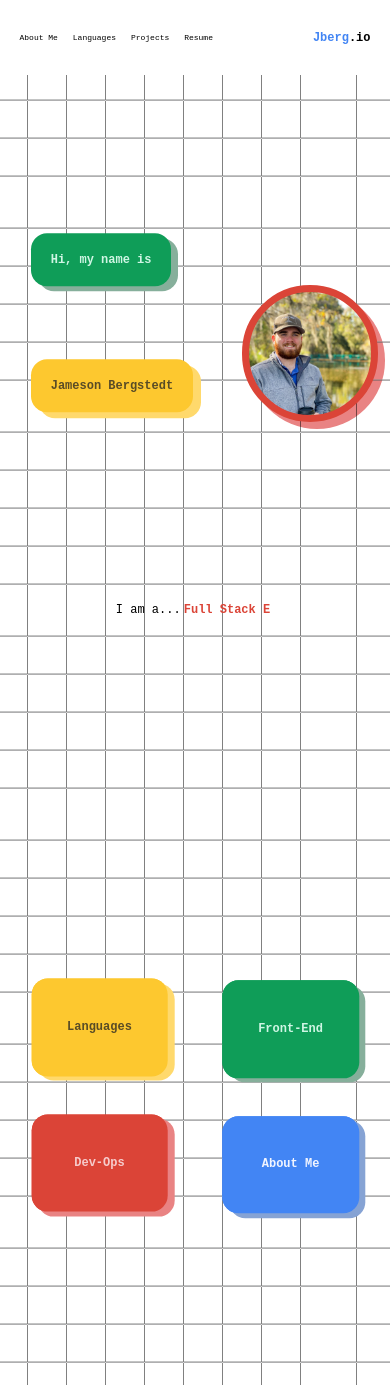
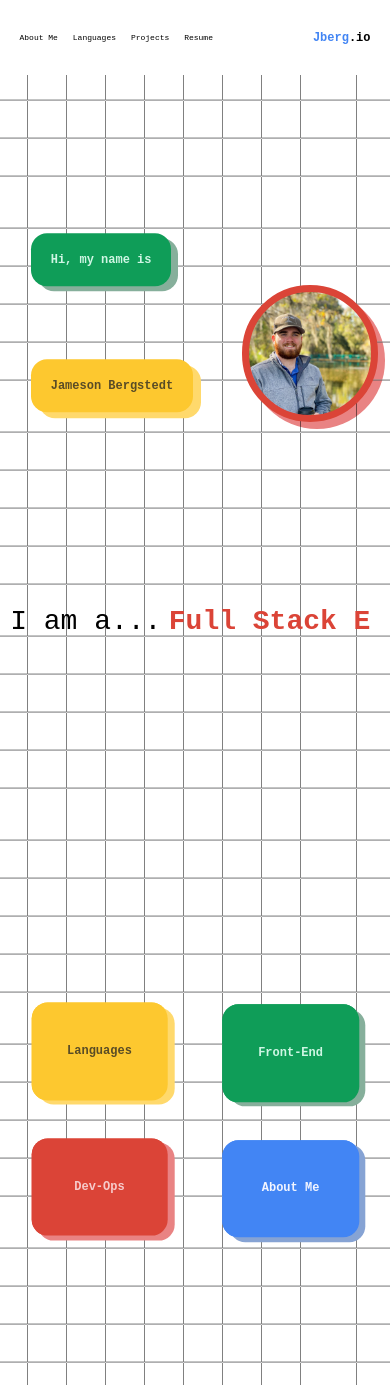
Before and after one commit to JamesonBergstedt/Portfolio, a React (Vite) app: page / in a window 390 px wide. Shown: the top 1385 px of the page. Built offline with nearby package versions, Linux system fonts and the light colour scheme; the HTML template or start-up script is replaced by a standard one; a web font is replaced by a local one.

Commit message:
Responsive text on typewriter

```diff
--- a/src/components/Header.tsx
+++ b/src/components/Header.tsx
@@ -154,24 +154,25 @@ const Header = () => {
           </div>
         </div>
       </div>
-      <div className="  text-header_lg text-black  font-azeret w-full">
-        <div className="mx-auto w-fit whitespace-nowrap">
-          <span className="">I am a...</span>
+      <div className="text-black font-azeret w-full">
+        <div className="mx-auto w-fit whitespace-nowrap ">
+          <span className="text-typewriter">I am a...</span>
           <span
             style={{
               color: `${colorClasses[currentIndex % colorClasses.length]}`,
+              fontSize: "clamp(1.75rem, 2.5vw, 6rem)",
             }}
-            className="text-nowrap font-semibold "
+            className="text-nowrap font-semibold"
           >
             <TypeAnimation
               sequence={sequence}
               wrapper="span"
               speed={{ type: "keyStrokeDelayInMs", value: 100 }}
               repeat={Infinity}
-              style={{}}
-              className={`font-bebas text-header_lg text-center ps-[2%] text-nowrap ${
+              className={`font-bebas text-center ps-[2%] text-nowrap ${
                 colorClasses[currentIndex % colorClasses.length]
               }`}
+              style={{ fontSize: "clamp(1.75rem, 2.5vw, 6rem)" }}
             />
           </span>
         </div>
--- a/src/components/Languages.tsx
+++ b/src/components/Languages.tsx
@@ -370,7 +370,7 @@ const Languages: React.FC<any> = () => {
         className=" flex justify-center items-center min-h-[110vh] pb-[10%]"
       >
         <div className="flex  flex-wrap justify-center items-center w-full ">
-          <div className="flex justify-center items-center w-[75vw] ">
+          <div className="flex justify-center items-center w-[75vw] max-h-[1200px]">
             <motion.div
               key={yellowKey}
               id="yellow"
@@ -409,7 +409,7 @@ const Languages: React.FC<any> = () => {
                     : { height: "0vw", width: "0vw" }
                 }
                 transition={{ duration: 2.5, ease: "easeInOut" }}
-                className="bg-gray-100 absolute h-[50vmax] w-[40vmax] -z-30 top-[30%] max-h-[110vh] max-w-[1100px] rounded-2xl "
+                className="bg-gray-100 absolute h-[50vmax] w-[40vmax] -z-30 top-[30%] max-h-[100vh] max-w-[1100px] rounded-2xl "
                 onClick={(e) => e.stopPropagation()}
               >
                 <div className="flex justify-end pt-[5%] pr-[5%] ">
@@ -464,7 +464,7 @@ const Languages: React.FC<any> = () => {
                 }
                 transition={{ duration: 2.5, ease: "easeInOut" }}
                 className={
-                  "bg-gray-300 absolute h-[50vmax] w-[40vmax] -z-40 max-h-[110vh] max-w-[1100px] rounded-2xl top-[35%] ml-[10%] "
+                  "bg-gray-300 absolute h-[50vmax] w-[40vmax] -z-40 max-h-[100vh] max-w-[1100px] rounded-2xl top-[35%] ml-[10%] "
                 }
               ></motion.div>
             </motion.div>
@@ -507,7 +507,7 @@ const Languages: React.FC<any> = () => {
                     : { height: "0vw", width: "0vw" }
                 }
                 transition={{ duration: 1.5, ease: "easeInOut" }}
-                className="bg-gray-100 absolute h-[50vmax] w-[40vmax] -z-30 top-[30%] max-h-[110vh] max-w-[1100px] rounded-2xl "
+                className="bg-gray-100 absolute h-[50vmax] w-[40vmax] -z-30 top-[30%] max-h-[100vh] max-w-[1100px] rounded-2xl "
                 onClick={(e) => e.stopPropagation()}
               >
                 <div className="flex justify-end pt-[5%] pr-[5%] ">
@@ -562,13 +562,13 @@ const Languages: React.FC<any> = () => {
                 }
                 transition={{ duration: 1.5, ease: "easeInOut" }}
                 className={
-                  "bg-gray-300 absolute h-[50vmax] w-[40vmax] -z-40 max-h-[110vh] max-w-[1100px] rounded-2xl top-[35%] ml-[10%] "
+                  "bg-gray-300 absolute h-[50vmax] w-[40vmax] -z-40 max-h-[100vh] max-w-[1100px] rounded-2xl top-[35%] ml-[10%] "
                 }
               ></motion.div>
             </motion.div>
           </div>
 
-          <div className="flex justify-center items-center w-[75vw] ">
+          <div className="flex justify-center items-center w-[75vw] max-h-[1200px] ">
             <motion.div
               key={redKey}
               id="red"
@@ -607,7 +607,7 @@ const Languages: React.FC<any> = () => {
                     : { height: "0vw", width: "0vw" }
                 }
                 transition={{ duration: 1.5, ease: "easeInOut" }}
-                className="bg-gray-100 absolute h-[50vmax] w-[40vmax] -z-30 top-[30%] max-h-[110vh] max-w-[1100px] rounded-2xl "
+                className="bg-gray-100 absolute h-[50vmax] w-[40vmax] -z-30 top-[30%] max-h-[100vh] max-w-[1100px] rounded-2xl "
                 onClick={(e) => e.stopPropagation()}
               >
                 <div className="flex justify-end pt-[5%] pr-[5%] ">
@@ -662,7 +662,7 @@ const Languages: React.FC<any> = () => {
                 }
                 transition={{ duration: 1.5, ease: "easeInOut" }}
                 className={
-                  "bg-gray-300 absolute h-[50vmax] w-[40vmax] -z-40 max-h-[110vh] max-w-[1100px] rounded-2xl top-[35%] ml-[10%] "
+                  "bg-gray-300 absolute h-[50vmax] w-[40vmax] -z-40 max-h-[100vh] max-w-[1100px] rounded-2xl top-[35%] ml-[10%] "
                 }
               ></motion.div>
             </motion.div>
@@ -705,7 +705,7 @@ const Languages: React.FC<any> = () => {
                     : { height: "0vw", width: "0vw" }
                 }
                 transition={{ duration: 1.5, ease: "easeInOut" }}
-                className="bg-gray-100 absolute h-[50vmax] w-[40vmax] -z-30 top-[30%] max-h-[110vh] max-w-[1100px] rounded-2xl "
+                className="bg-gray-100 absolute h-[50vmax] w-[40vmax] -z-30 top-[30%] max-h-[100vh] max-w-[1100px] rounded-2xl "
                 onClick={(e) => e.stopPropagation()}
               >
                 <div className="flex justify-end pt-[5%] pr-[5%] ">
@@ -760,7 +760,7 @@ const Languages: React.FC<any> = () => {
                 }
                 transition={{ duration: 1.5, ease: "easeInOut" }}
                 className={
-                  "bg-gray-300 absolute h-[50vmax] w-[40vmax] -z-40 max-h-[110vh]  max-w-[1100px] rounded-2xl top-[35%] ml-[10%] "
+                  "bg-gray-300 absolute h-[50vmax] w-[35vmax] -z-40 max-h-[100vh]  max-w-[1100px] rounded-2xl top-[35%] ml-[10%] "
                 }
               ></motion.div>
             </motion.div>
--- a/tailwind.config.cjs
+++ b/tailwind.config.cjs
@@ -21,6 +21,7 @@ module.exports = {
         header_lg: "clamp(0.75rem, 2vw, 4rem)",
         header_sm: "clamp(0.40rem, 1vw, 1.25rem)",
         nav: "clamp(0.5rem, 0.75vw, 1.25rem)",
+        typewriter: "clamp(1.75rem, 2.5vw, 6rem)",
       },
       fontFamily: {
         pacifico: ["Pacifico", "cursive"],
```
